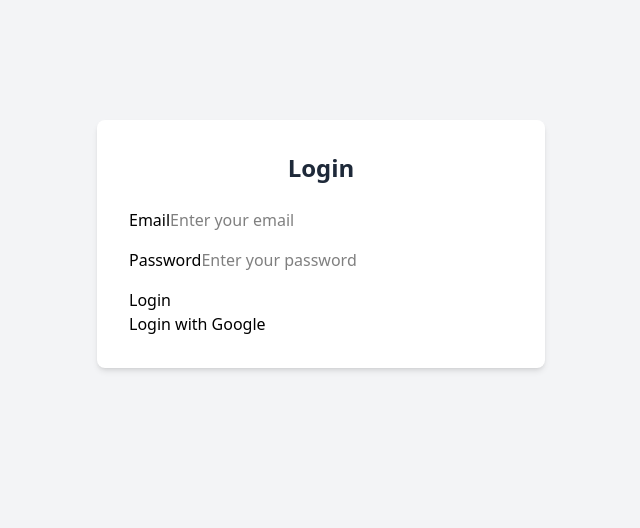
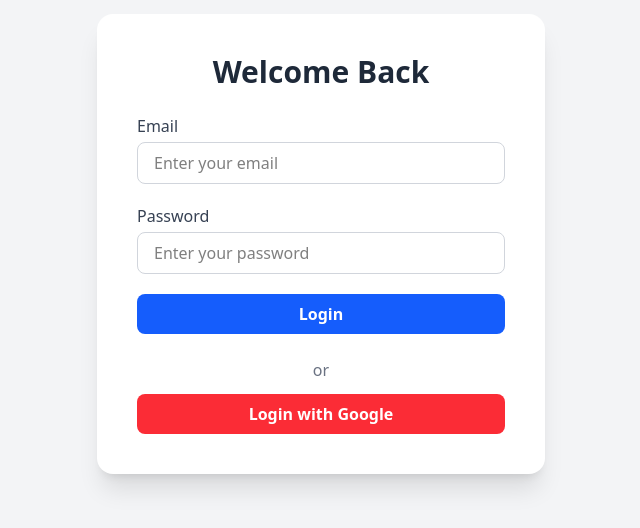
Before and after one commit to rshdgvn/finance-tracker, a React (Vite) app in the folder client/: page /login in a window 1280 px wide. Shown: the part 156-684 px from the top of the page, without its empty margins (319-959 px from the left). Built offline with nearby package versions, Linux system fonts and the light colour scheme.

Commit message:
fix login page

```diff
--- a/client/src/pages/Dashboard.jsx
+++ b/client/src/pages/Dashboard.jsx
@@ -54,7 +54,6 @@
       });
 
       if (res.status === 401) {
-        // token invalid or expired
         setToken(null);
         localStorage.removeItem("token");
         nav("/login");
--- a/client/src/pages/auth/Login.jsx
+++ b/client/src/pages/auth/Login.jsx
@@ -8,7 +8,6 @@
   const [errors, setErrors] = useState({});
   const nav = useNavigate();
 
-  // Standard email/password login
   const handleSubmit = async (e) => {
     e.preventDefault();
     setErrors({});
@@ -34,7 +33,6 @@
     }
   };
 
-  // Google login: redirect user
   const handleGoogleLogin = async () => {
     try {
       const res = await fetch("/api/auth/google/redirect");
@@ -46,7 +44,6 @@
     }
   };
 
-  // Check for token after Google redirect
   useEffect(() => {
     const params = new URLSearchParams(window.location.search);
     const token = params.get("token");
@@ -59,34 +56,53 @@
 
   return (
     <div className="flex items-center justify-center min-h-screen bg-gray-100">
-      <div className="bg-white p-8 rounded-lg shadow-md w-full max-w-md">
-        <h2 className="text-2xl font-bold text-gray-800 mb-6 text-center">Login</h2>
+      <div className="bg-white p-10 rounded-2xl shadow-xl w-full max-w-md">
+        <h2 className="text-3xl font-bold text-gray-800 mb-6 text-center">Welcome Back</h2>
 
-        {errors.general && <p className="text-red-500 text-sm mb-4">{errors.general}</p>}
+        {errors.general && (
+          <p className="text-red-500 text-sm mb-4 text-center">{errors.general}</p>
+        )}
 
-        <form onSubmit={handleSubmit} className="space-y-4">
-          <div>
-            <label>Email</label>
+        <form onSubmit={handleSubmit} className="space-y-5">
+          <div className="flex flex-col">
+            <label className="text-gray-700 mb-1">Email</label>
             <input
               type="email"
               value={form.email}
               onChange={(e) => setForm({ ...form, email: e.target.value })}
               placeholder="Enter your email"
+              className="border border-gray-300 rounded-lg px-4 py-2 focus:outline-none focus:ring-2 focus:ring-blue-500"
             />
           </div>
-          <div>
-            <label>Password</label>
+
+          <div className="flex flex-col">
+            <label className="text-gray-700 mb-1">Password</label>
             <input
               type="password"
               value={form.password}
               onChange={(e) => setForm({ ...form, password: e.target.value })}
               placeholder="Enter your password"
+              className="border border-gray-300 rounded-lg px-4 py-2 focus:outline-none focus:ring-2 focus:ring-blue-500"
             />
           </div>
-          <button type="submit">Login</button>
+
+          <button
+            type="submit"
+            className="w-full bg-blue-600 text-white font-semibold py-2 rounded-lg hover:bg-blue-700 transition"
+          >
+            Login
+          </button>
         </form>
 
-        <button onClick={handleGoogleLogin}>Login with Google</button>
+        <div className="mt-6 text-center">
+          <p className="text-gray-500 mb-3">or</p>
+          <button
+            onClick={handleGoogleLogin}
+            className="w-full bg-red-500 text-white font-semibold py-2 rounded-lg hover:bg-red-600 transition"
+          >
+            Login with Google
+          </button>
+        </div>
       </div>
     </div>
   );
```
